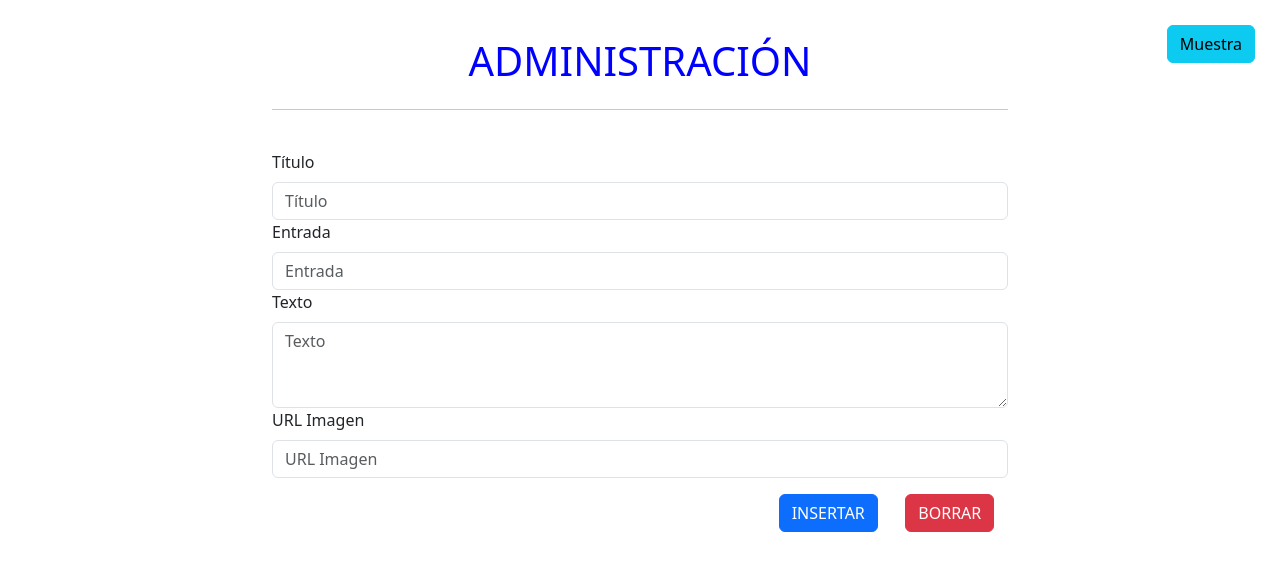
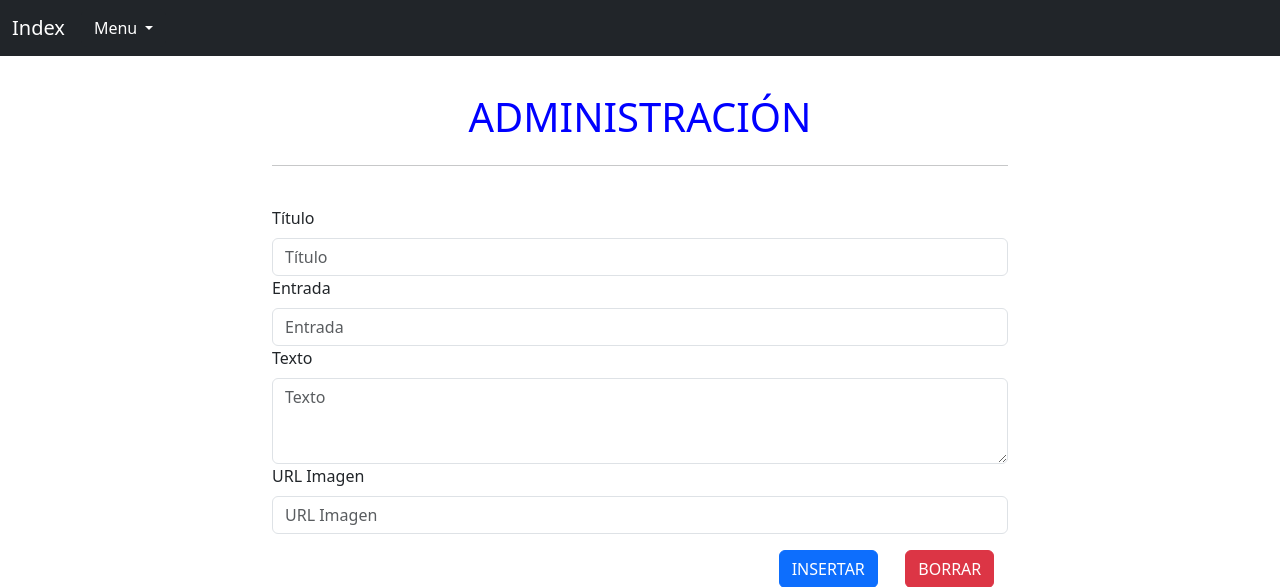
Before and after one commit to txema19/WebApiFlask, a Flask app: page / in a window 1280 px wide. Shown: the top 587 px of the page. Run offline with Flask 3, Linux system fonts and the light colour scheme.

Commit message:
Version 1.2
Added navbar with collapsed menu to improve navigation.

```diff
--- a/templates/index.html
+++ b/templates/index.html
@@ -5,6 +5,7 @@
     <meta name="viewport" content="width=device-width, initial-scale=1.0">
     <title>Insertar</title>
     <link href="https://cdn.jsdelivr.net/npm/bootstrap@5.3.2/dist/css/bootstrap.min.css" rel="stylesheet" integrity="sha384-T3c6CoIi6uLrA9TneNEoa7RxnatzjcDSCmG1MXxSR1GAsXEV/Dwwykc2MPK8M2HN" crossorigin="anonymous">
+    <script src="https://cdn.jsdelivr.net/npm/bootstrap@5.3.2/dist/js/bootstrap.bundle.min.js" integrity="sha384-C6RzsynM9kWDrMNeT87bh95OGNyZPhcTNXj1NW7RuBCsyN/o0jlpcV8Qyq46cDfL" crossorigin="anonymous"></script>
     <link rel="icon" href="{{ url_for('static', filename='icono.png') }}" type="image/png">
     <style>
         h1{
@@ -19,6 +20,27 @@
     </style>
 </head>
 <body>
+    <nav class="navbar navbar-expand-lg navbar-dark bg-dark">
+        <div class="container-fluid">
+          <a class="navbar-brand" href="{{url_for('index')}}">Index</a>
+          <button class="navbar-toggler" type="button" data-bs-toggle="collapse" data-bs-target="#navbarNavDarkDropdown" aria-controls="navbarNavDarkDropdown" aria-expanded="false" aria-label="Toggle navigation">
+            <span class="navbar-toggler-icon"></span>
+          </button>
+          <div class="collapse navbar-collapse" id="navbarNavDarkDropdown">
+            <ul class="navbar-nav">
+              <li class="nav-item dropdown">
+                <button class="btn btn-dark dropdown-toggle" data-bs-toggle="dropdown" aria-expanded="false">
+                  Menu
+                </button>
+                <ul class="dropdown-menu dropdown-menu-dark">
+                  <li><a class="dropdown-item" href="{{url_for('muestra')}}">Muestra</a></li>
+                  <li><a class="dropdown-item" href="{{url_for('genJson')}}">API</a></li>
+                </ul>
+              </li>
+            </ul>
+          </div>
+        </div>
+      </nav>
     <div class="container">
         <div class="row">
             <div class="col-2"></div>
@@ -63,7 +85,6 @@
                             </div>
                         {% endif %}
                     {% endwith %}
-
                 </div>
                 <div class="container text-center">
                     <h2>Nombres de Campos:</h2>
@@ -77,13 +98,14 @@
                         </thead>
                     </table>
                 </div>
-
             </div>
             <div class="col-2">
-                <a href="{{url_for('muestra')}}"><button type="button" class="btn btn-info" id="btnmuestra">Muestra</button></a>
+
             </div>
         </div>
     </div>
+    <table>
+    </table>
 
 </body>
 </html>
```
Also changed, not shown: templates/muestra.html (+24 -7 lines).
